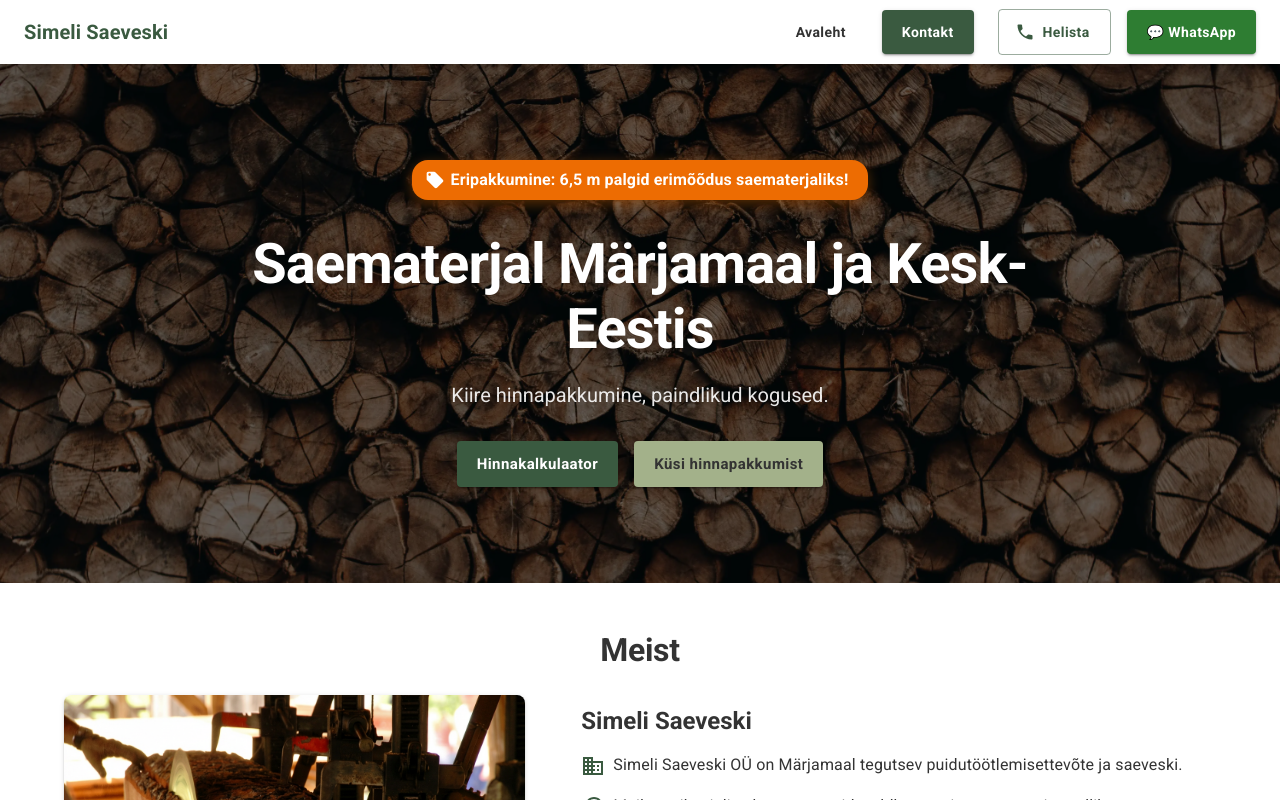
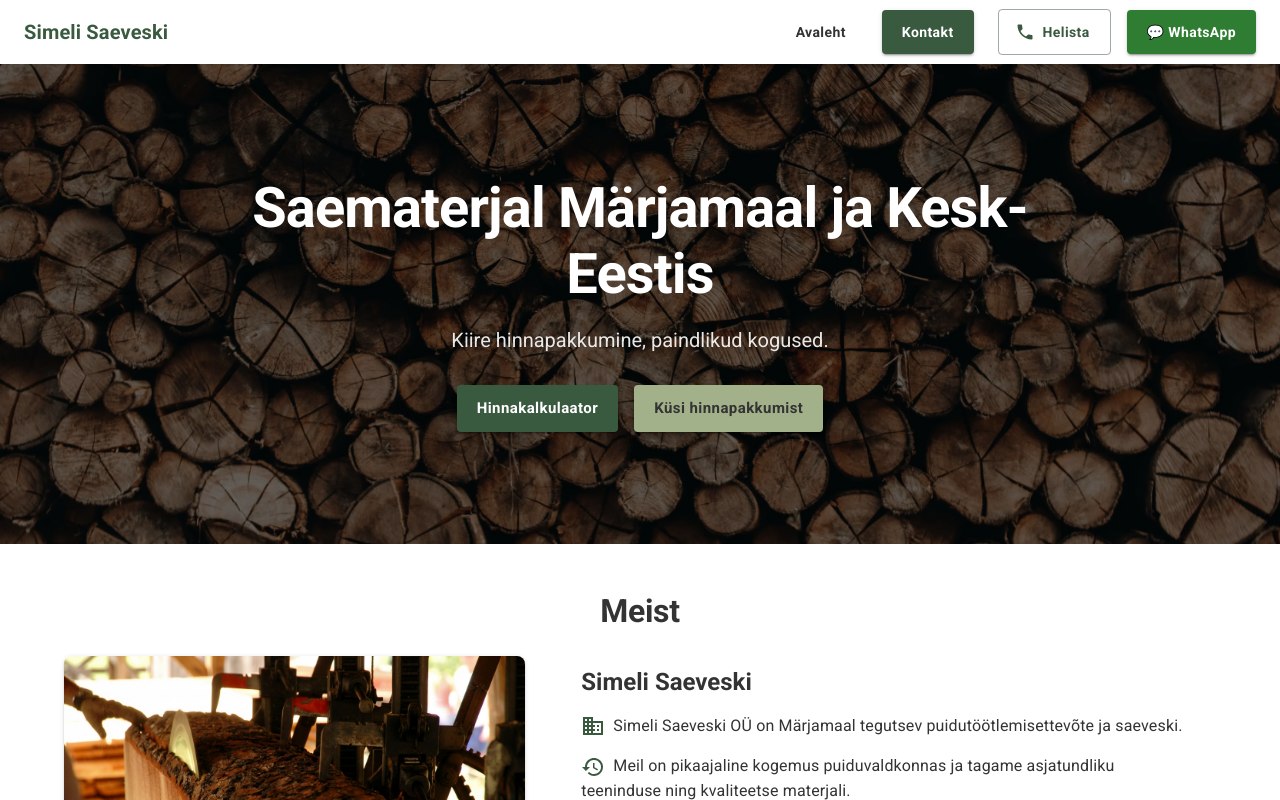
Before and after one commit to mkampus/simeli, a React (Vite) app: page / in a window 1280 px wide. Shown: the top 800 px of the page. Built offline with nearby package versions, Linux system fonts and the light colour scheme.

Commit message:
eripakkumine eemaldatud

```diff
--- a/src/components/calculator/PriceCalculator.jsx
+++ b/src/components/calculator/PriceCalculator.jsx
@@ -288,7 +288,7 @@ const PriceCalculator = () => {
                     <Grid item xs={12}>
                         <Alert severity="info">
                             <Typography variant="body2">
-                                Hinnad on orienteeruvad. Suuremate koguste puhul küsi eripakkumist!
+                                Hinnad on orienteeruvad. Suuremate koguste puhul küsi personaalset hinnapakkumist.
                             </Typography>
                         </Alert>
                     </Grid>
--- a/src/components/home/Hero.jsx
+++ b/src/components/home/Hero.jsx
@@ -1,9 +1,7 @@
 // src/components/home/Hero.jsx
 import React from 'react';
 import Button from '../common/Button';
-import { Container, Typography, Box, Chip } from '@mui/material';
-import LocalOfferIcon from '@mui/icons-material/LocalOffer';
-import { Link as RouterLink } from 'react-router-dom';
+import { Container, Typography, Box } from '@mui/material';
 
 const Hero = () => {
     return (
@@ -22,32 +20,6 @@ const Hero = () => {
             }}
         >
             <Container maxWidth="md">
-
-                {/* ERIPAKKUMISE MÄRGIS */}
-                <Box sx={{ display: 'flex', justifyContent: 'center', mb: 4 }}>
-                    <Chip
-                        icon={<LocalOfferIcon style={{ color: '#fff' }} fontSize="small" />}
-                        label="Eripakkumine: 6,5 m palgid erimõõdus saematerjaliks!"
-                        component={RouterLink}
-                        to="/kontakt?subject=erimoot#quote-form-section"
-                        clickable
-                        sx={{
-                            backgroundColor: 'warning.main',
-                            color: 'warning.contrastText',
-                            fontWeight: 'bold',
-                            fontSize: { xs: '0.85rem', sm: '1rem' },
-                            py: 2.5,
-                            px: 1,
-                            boxShadow: '0 4px 14px 0 rgba(237, 108, 2, 0.39)',
-                            transition: 'all 0.2s ease-in-out',
-                            '&:hover': {
-                                backgroundColor: 'warning.dark',
-                                transform: 'translateY(-2px)'
-                            }
-                        }}
-                    />
-                </Box>
-
                 <Typography
                     variant="h1"
                     component="h1"
--- a/src/pages/Contact.jsx
+++ b/src/pages/Contact.jsx
@@ -1,7 +1,7 @@
 // src/pages/Contact.jsx
 import React, { useState, useEffect } from 'react';
 import { useSearchParams } from 'react-router-dom';
-import { Container, Typography, Box, Grid, Paper, Accordion, AccordionSummary, AccordionDetails, Alert, AlertTitle } from '@mui/material';
+import { Container, Typography, Box, Grid, Paper, Accordion, AccordionSummary, AccordionDetails } from '@mui/material';
 import { Helmet } from 'react-helmet-async';
 import ExpandMoreIcon from '@mui/icons-material/ExpandMore';
 import CalculateIcon from '@mui/icons-material/Calculate';
@@ -12,9 +12,6 @@ import QuoteForm from '../components/calculator/QuoteForm';
 const Contact = () => {
     const [calculatorOpen, setCalculatorOpen] = useState(false);
     const [searchParams] = useSearchParams();
-
-    // Loeme URL-ist parameetrit (kas klient tuli Hero eripakkumise nupust)
-    const isSpecialOffer = searchParams.get('subject') === 'erimoot';
 
     useEffect(() => {
         if (searchParams.get('calculator') === 'open') {
@@ -41,14 +38,13 @@ const Contact = () => {
                     </Typography>
 
                     <Grid container spacing={4}>
-                        {/* LEFT SIDE: Contact Info + Map */}
                         <Grid item xs={12} md={5}>
                             <Typography variant="h4" component="h2" gutterBottom sx={{ mb: 3 }}>
                                 Kontaktandmed ja Asukoht
                             </Typography>
                             <ContactInfo />
                             <Typography variant="body1" sx={{ mt: 3, mb: 2 }}>
-                                Asume Märjamaal, Raplamaal – ligipääs lihtne nii kohalikele klientidele kui kaugemalt tulejatele.
+                                Asume Märjamaal, Raplamaal - ligipääs lihtne nii kohalikele klientidele kui kaugemalt tulijatele.
                             </Typography>
                             <Box sx={{ height: 300, width: '100%', borderRadius: 1, overflow: 'hidden', border: '1px solid', borderColor: 'divider' }}>
                                 <iframe
@@ -64,9 +60,7 @@ const Contact = () => {
                             </Box>
                         </Grid>
 
-                        {/* RIGHT SIDE: Calculator + Quote Form */}
                         <Grid item xs={12} md={7}>
-                            {/* COLLAPSIBLE CALCULATOR */}
                             <Accordion
                                 expanded={calculatorOpen}
                                 onChange={() => setCalculatorOpen(!calculatorOpen)}
@@ -98,20 +92,10 @@ const Contact = () => {
                                 </AccordionDetails>
                             </Accordion>
 
-                            {/* QUOTE FORM - Always visible */}
                             <div id="quote-form-section">
                                 <Typography variant="h4" component="h2" gutterBottom sx={{ mb: 3 }}>
                                     Tee hinnapäring
                                 </Typography>
-
-                                {/* DÜNAAMILINE TEAVITUS ERIPAKKUMISE KOHTA */}
-                                {isSpecialOffer && (
-                                    <Alert severity="warning" sx={{ mb: 3, border: '1px solid', borderColor: 'warning.main' }}>
-                                        <AlertTitle sx={{ fontWeight: 'bold' }}>Eripakkumise päring (6,5 m palgid)</AlertTitle>
-                                        Palun lisa allolevasse <strong>Lisainfo</strong> lahtrisse, millises mõõdus materjali (prussid, talad, lauad jne) sa soovid, et me neist palkidest saeksime!
-                                    </Alert>
-                                )}
-
                                 <Paper elevation={3} sx={{ p: { xs: 2, sm: 4 } }}>
                                     <QuoteForm />
                                 </Paper>
--- a/src/pages/Home.jsx
+++ b/src/pages/Home.jsx
@@ -13,13 +13,7 @@ import LocalShippingIcon from '@mui/icons-material/LocalShipping';
 import Button from '../components/common/Button';
 
 const Home = () => {
-    // Muudetud array: nüüd toetab objekte, et saaksime teatud ridu esile tõsta
     const servicesList = [
-        {
-            text: "🔥 ERIPAKKUMINE: 6,5 m pikkuste palkide saagimine vastavalt soovile!",
-            highlight: true,
-            link: "/kontakt?subject=erimoot#quote-form-section" // Lisasime lingi!
-        },
         { text: "Pakume ka teenustöid ja teeme sinu palgist valmismaterjali!" },
         { text: "Ostame palke" },
         { text: "Materjali hööveldamine (ühelt või mitmelt küljelt)" },
```
